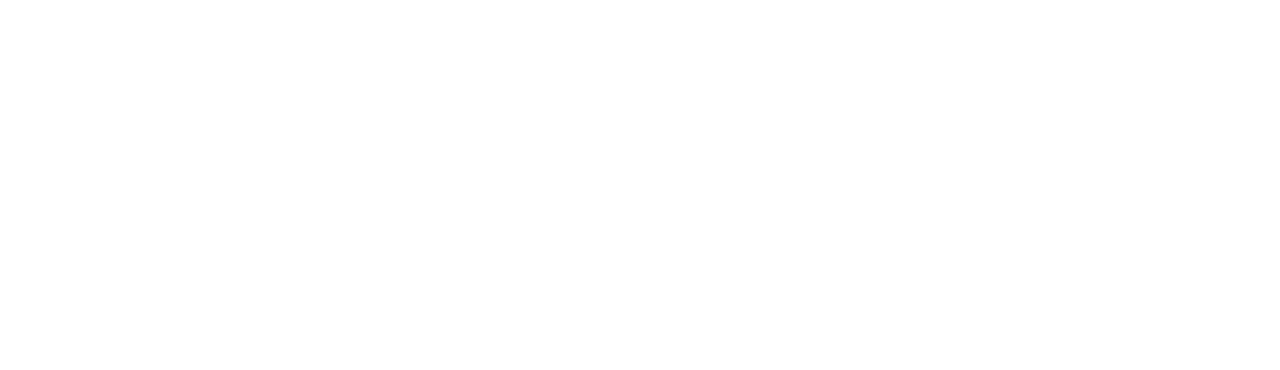
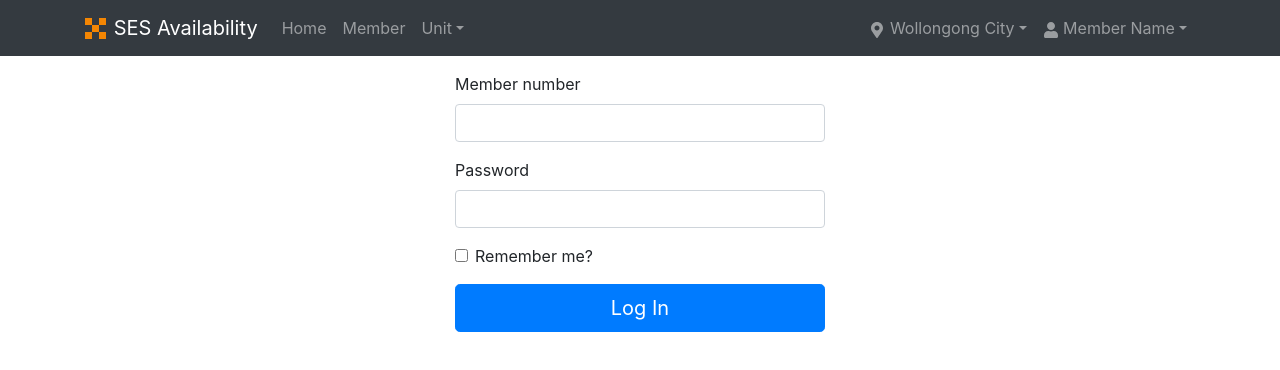
Before and after one commit to ajshort/ses-availability, a React (Create React App) app: page /login in a window 1280 px wide. Shown: the top 370 px of the page. Built offline with nearby package versions, Linux system fonts and the light colour scheme.

Commit message:
Login page

```diff
--- a/src/App.tsx
+++ b/src/App.tsx
@@ -1,13 +1,15 @@
+import Index from './pages/Index';
+import Login from './pages/Login';
+import Member from './pages/Member';
 import React from 'react';
 import { BrowserRouter, Route } from 'react-router-dom';
-import Index from './pages/Index';
-import Member from './pages/Member';
 
 const App: React.FC = () => {
   return (
     <BrowserRouter>
       <Route path="/" exact component={Index} />
       <Route path="/member" component={Member} />
+      <Route path="/login" component={Login} />
     </BrowserRouter>
   );
 }
--- a/src/assets/style.scss
+++ b/src/assets/style.scss
@@ -7,6 +7,10 @@
   vertical-align: top;
 }
 
+.login {
+  max-width: 400px;
+}
+
 .member-availability {
   th {
     text-align: center;
--- /dev/null
+++ b/src/pages/Login.tsx
@@ -0,0 +1,45 @@
+import Header from '../components/Header';
+import React, { useState } from 'react';
+import { Button, Container, Form, FormGroup, Input, Label } from 'reactstrap';
+
+const Index: React.FC = () => {
+  const [number, setNumber] = useState(0);
+  const [password, setPassword] = useState('');
+  const [rememberMe, setRememberMe] = useState(false);
+
+  return (
+    <>
+      <Header />
+      <Container className="login my-3">
+        <Form>
+          <FormGroup>
+            <Label for="number">Member number</Label>
+            <Input
+              type="number"
+              name="number"
+              id="number"
+            />
+          </FormGroup>
+          <FormGroup>
+            <Label for="password">Password</Label>
+            <Input
+              type="password"
+              name="password"
+              id="password"
+              value={password}
+              onChange={e => setPassword(e.target.value)}
+            />
+          </FormGroup>
+          <FormGroup check className="mb-3">
+            <Label check>
+              <Input type="checkbox" name="remember" /> Remember me?
+            </Label>
+          </FormGroup>
+          <Button type="submit" color="primary" size="lg" block>Log In</Button>
+        </Form>
+      </Container>
+    </>
+  );
+};
+
+export default Index;
```
